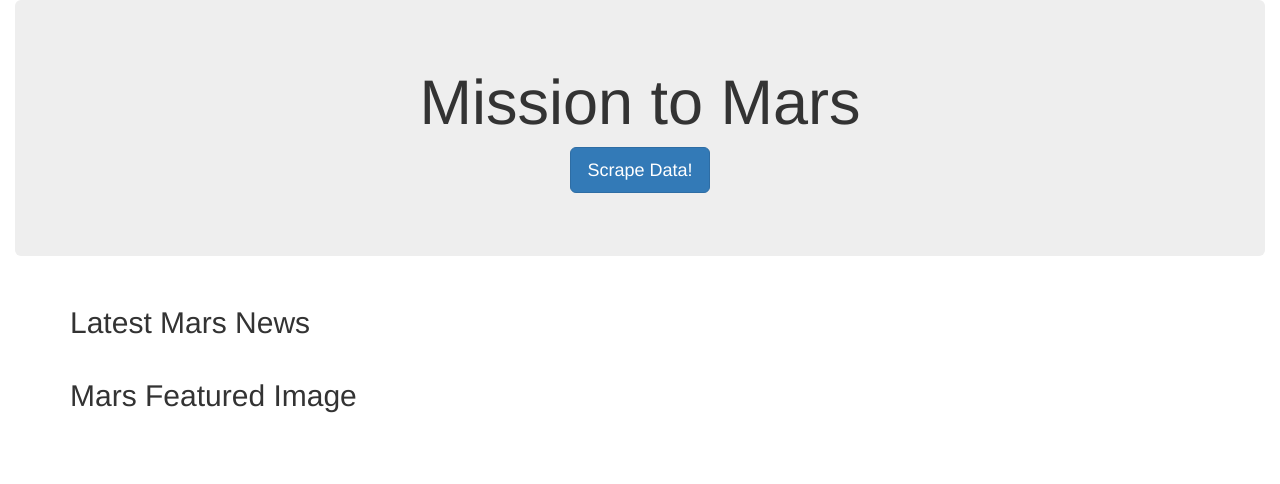
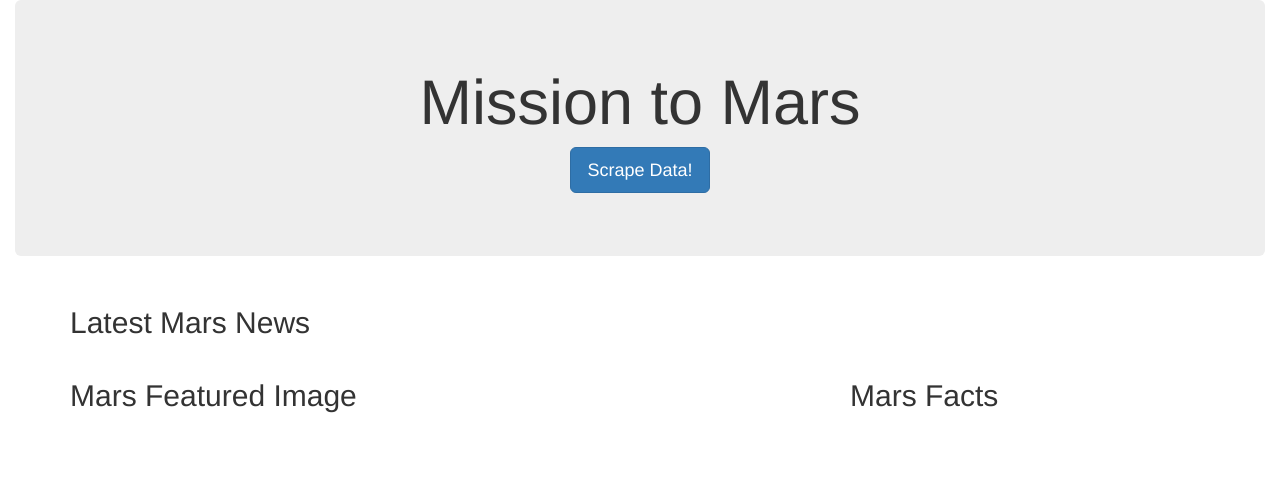
Before and after one commit to SidDas8/web-scraping-challenge, a Flask app: page / in a window 1280 px wide. Shown: the top 484 px of the page. Run offline with Flask 2, Linux system fonts and the light colour scheme; data that the repository does not hold is empty; some libraries are stand-ins or nearby versions.

Commit message:
Scraped and posted table to index.html.

```diff
--- a/Missions_to_Mars/app/templates/index.html
+++ b/Missions_to_Mars/app/templates/index.html
@@ -34,6 +34,11 @@
                 <h2>Mars Featured Image</h2>
                 <img src = "{{mars_db.featured_image_url}}">
             </div>
+            <div class="col-md-2"></div>
+            <div class="col-md-4">
+                <h2>Mars Facts</h2>
+                <table>{{mars_db.html_table|safe}}</table>
+            </div>
         </div>
     </div>
 
```
